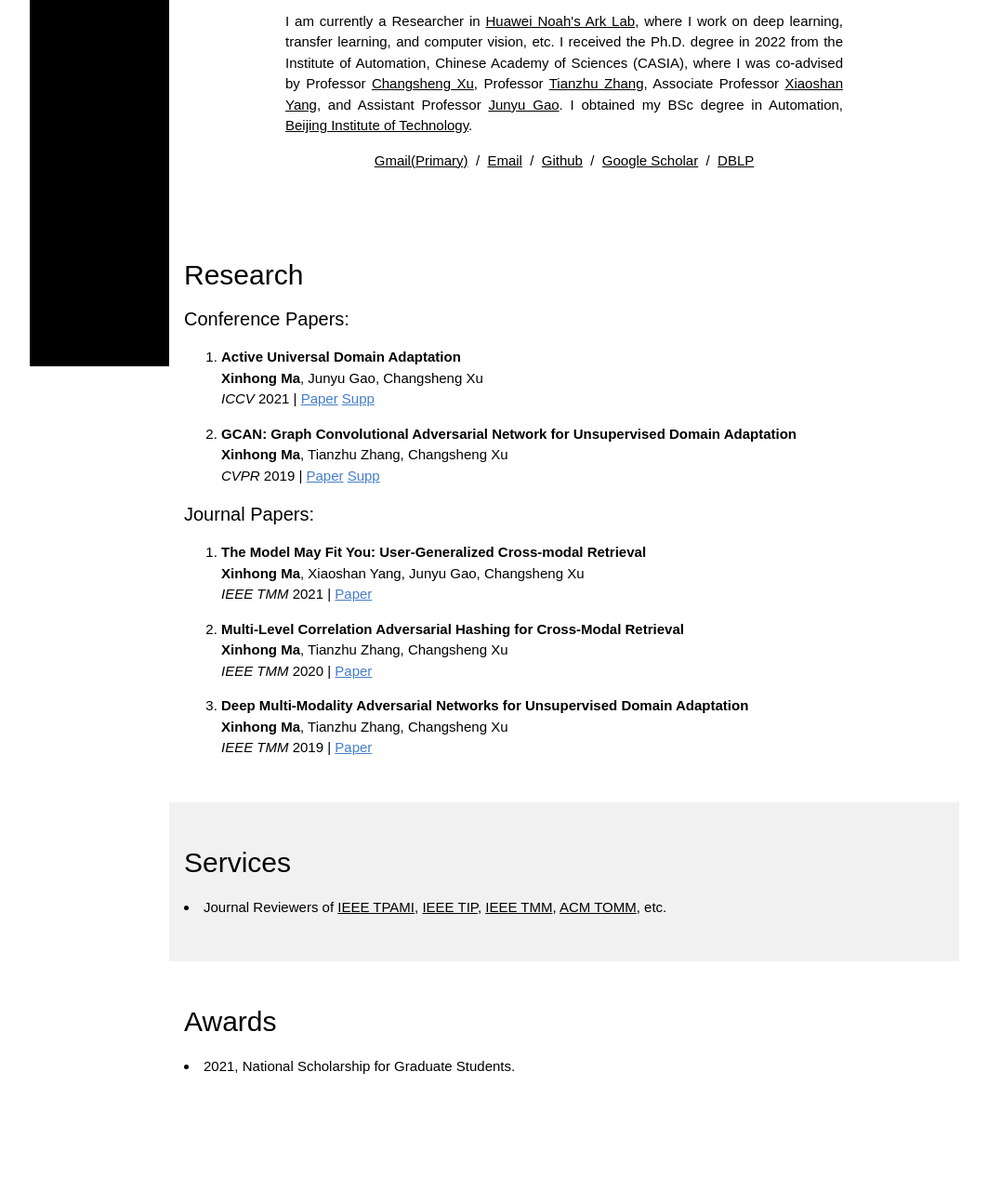
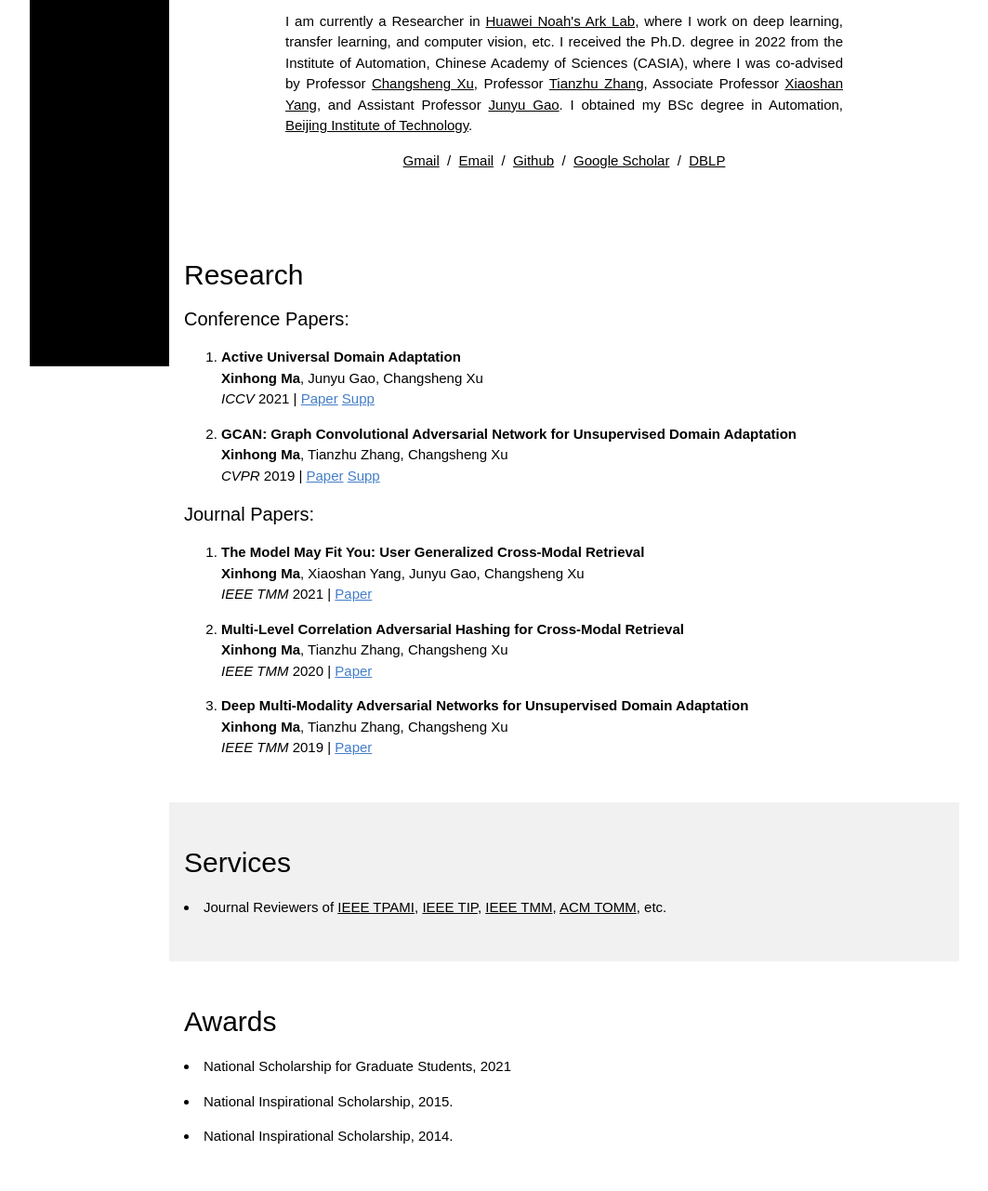
Before and after one commit to stefanxinhong/HomePage, a plain HTML site: page index.html in a window 1280 px wide. Shown: the part 406-1687 px from the top of the page at 93% size, without its empty margins (108-1171 px from the left). Before the commit the page ends 1612 px from the top, so only its background shows below. Drawn offline with Linux system fonts and the light colour scheme.

Commit message:
Update index.html

```diff
--- a/index.html
+++ b/index.html
@@ -109,7 +109,7 @@
           I obtained my BSc degree in Automation, <a href="https://english.bit.edu.cn//">Beijing Institute of Technology</a>.
         </p>
         <p class="w3-center">
-          <a href="mailto:maxinhong@huawei.com">Gmail(Primary)</a> &nbsp/&nbsp
+          <a href="mailto:maxinhong@huawei.com">Gmail</a> &nbsp/&nbsp
           <a href="mailto:maxinhong@huawei.com">Email</a> &nbsp/&nbsp
           <a href="https://github.com/stefanxinhong">Github</a> &nbsp/&nbsp
           <a href="https://scholar.google.com/citations?user=a44XUMQAAAAJ&hl=en">Google Scholar</a> &nbsp/&nbsp
@@ -184,7 +184,7 @@
 
     <ol>
       <p>
-        <li><strong>The Model May Fit You: User-Generalized Cross-modal Retrieval</strong>
+        <li><strong>The Model May Fit You: User Generalized Cross-Modal Retrieval</strong>
         <br>
         <strong>Xinhong Ma</strong>, Xiaoshan Yang, Junyu Gao, Changsheng Xu
         <br>
@@ -225,7 +225,9 @@
   <!-- The Awards Section -->
   <div class="w3-container w3-padding-32" id="award">
     <h2>Awards</h2>
-    <p><li> 2021, National Scholarship for Graduate Students.</p>
+    <p><li>National Scholarship for Graduate Students, 2021</p>
+    <p><li>National Inspirational Scholarship, 2015.</p>
+    <p><li>National Inspirational Scholarship, 2014.</p>
   </div>
 
 
```
